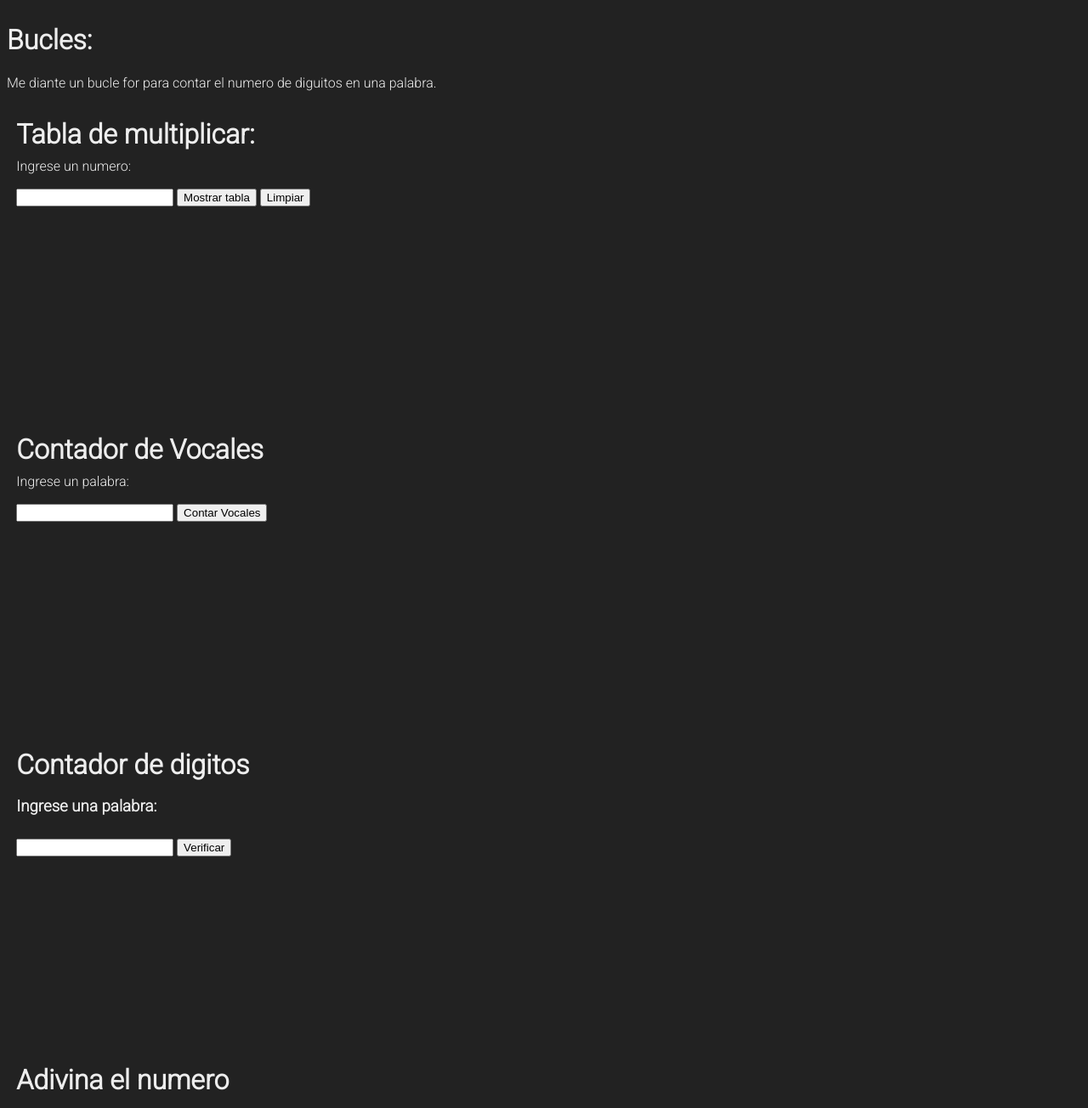
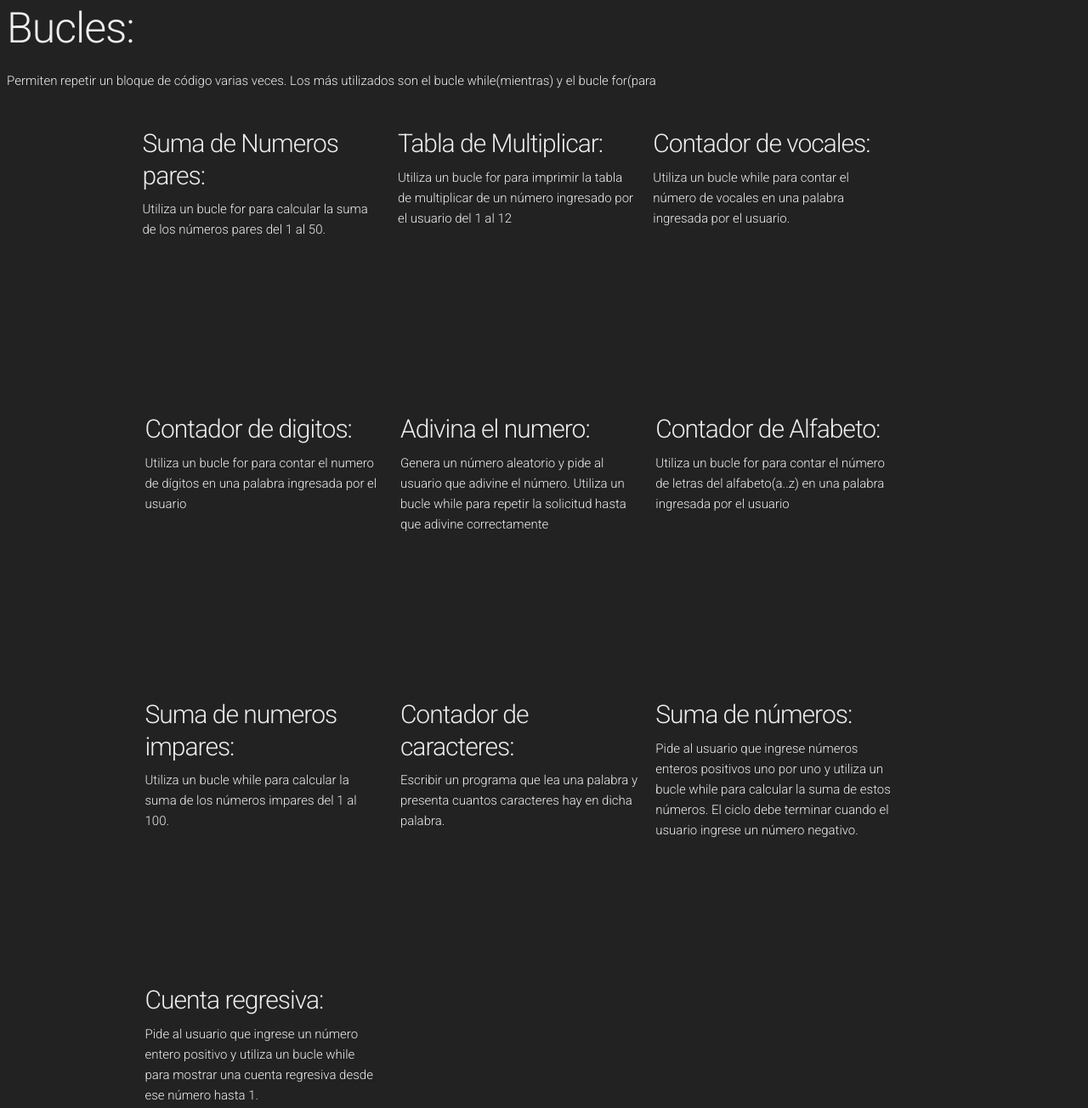
Before and after one commit to matias101-blip/Tarea2-Algortimos9, a website: page templates/Bucles.html in a window 1280 px wide. Shown: the part 73-1377 px from the top of the page at 85% size. Drawn offline with nearby package versions, Linux system fonts and the light colour scheme; some packages are replaced by stand-ins of ours; a script that the page names is missing.

Commit message:
bucles listo

```diff
--- a/styles/index.css
+++ b/styles/index.css
@@ -41,6 +41,27 @@ a {
   padding: 0.5em;
 }
 
+.sub-contenedores:hover{
+  border-radius: 5px;
+  border: 2px solid blue;
+}
+
+/*Animacion*/
+@keyframes BodersSolid{
+  25%{
+    border-top:rgba(18, 133, 176, 0.64);
+  }
+  50%{
+    border-left:rgba(18, 133, 176, 0.64);
+  }
+  75%{
+    border-right: rgba(18, 133, 176, 0.64);
+  }
+  100%{
+    border-bottom:rgba(18, 133, 176, 0.64);
+  }
+}
+
 .sub-contenedores h2{
   font-size: 2em;
 }
--- a/templates/Bucles.html
+++ b/templates/Bucles.html
@@ -11,6 +11,7 @@
   <link rel="preconnect" href="https://fonts.googleapis.com">
   <link rel="preconnect" href="https://fonts.gstatic.com" crossorigin>
   <link href="https://fonts.googleapis.com/css2?family=Roboto:wght@300&display=swap" rel="stylesheet">
+  <link rel="stylesheet" href="../../styles/skeleton.css">
   <link rel="stylesheet" href="../styles/index.css">
 
   <title>Arreglo</title>
@@ -23,43 +24,67 @@
       <p><a href="../index.html">Inicio</a></p>
     </nav>
 
-    <div class="head">
+    <div class="hero left">
       <h1>Bucles:</h1>
-      <p>Me diante un bucle for para contar el numero de diguitos en una palabra.</p>
+    </div>
+    <div class="top">
+      <p>Permiten repetir un bloque de código varias veces. Los más utilizados son el bucle
+        while(mientras) y el bucle for(para</p>
     </div>
   </header>
-  <div class="contenedor">
-    <div class="sub-contenedores">
-      <h2>Tabla de multiplicar:</h2>
-      <p>Ingrese un numero: </p>
-      <input type="number" name="numero" id="numero_mul">
-      <button onclick="TablaDeMultiplicar()"  type="button" name="button">Mostrar tabla</button>
-      <button onclick="Clear()" type="button" name="button">Limpiar</button>
-      <ul id="tabla"></ul>
+  <div class="container">
+    <div class="row">
+      <div data-value="" class="four columns sub-contenedores ExprecionesMath top-hero">
+        <h2>Suma de Numeros pares:</h2>
+        <p>Utiliza un bucle for para calcular la suma de los
+          números pares del 1 al 50.</p>
       </div>
-    <div class="sub-contenedores">
-      <h2>Contador de Vocales</h2>
-      <p>Ingrese un palabra:</p>
-      <input id="vocales" type="text" name="" value="">
-      <button onclick="contarVocales()" type="button" name="button">Contar Vocales</button>
+      <div data-value="" class="four columns sub-contenedores ExprecionesMath top-hero">
+        <h2>Tabla de Multiplicar:</h2>
+        <p>Utiliza un bucle for para imprimir la tabla de multiplicar de
+          un número ingresado por el usuario del 1 al 12</p>
       </div>
-    <div class="sub-contenedores">
-      <h2>Contador de digitos</h2>
-      <h3>Ingrese una palabra:</h3>
-      <input id="text" type="text" name="" value="">
-      <button onclick="ContadorDeDigitos()" type="button" name="button">Verificar</button>
+      <div data-value="" class="four columns sub-contenedores ExprecionesMath top-hero">
+        <h2>Contador de vocales:</h2>
+        <p>Utiliza un bucle while para contar el número de vocales en una
+          palabra ingresada por el usuario.</p>
       </div>
-    <div class="sub-contenedores">
-      <h2>Adivina el numero</h2>
-      <h3>Ingrese un numero:</h3>
-      <input id="numero" type="number">
-      <button onclick="Adivinar()" type="button" name="button">Verificar</button>
+      <div data-value="" class="four columns sub-contenedores ExprecionesMath top">
+        <h2>Contador de digitos:</h2>
+        <p>Utiliza un bucle for para contar el numero de dígitos en
+          una palabra ingresada por el usuario</p>
       </div>
-    <div class="sub-contenedores">
-      <h2>Contador de Alfabeto</h2>
-      <p>Ingrese un palabra:</p>
-      <input id="abc" type="text" name="" value="">
-      <button onclick="contarAlfabeto()" type="button" name="button">Contar Vocales</button>
+      <div data-value="" class="four columns sub-contenedores ExprecionesMath top">
+        <h2>Adivina el numero:</h2>
+        <p>Genera un número aleatorio y pide al usuario que adivine el
+          número. Utiliza un bucle while para repetir la solicitud hasta que adivine
+          correctamente</p>
+      </div>
+      <div data-value="" class="four columns sub-contenedores ExprecionesMath top">
+        <h2>Contador de Alfabeto:</h2>
+        <p>Utiliza un bucle for para contar el número de letras del
+          alfabeto(a..z) en una palabra ingresada por el usuario</p>
+      </div>
+      <div data-value="" class="four columns sub-contenedores ExprecionesMath bottom">
+        <h2>Suma de numeros impares:</h2>
+        <p>Utiliza un bucle while para calcular la suma de los
+          números impares del 1 al 100.</p>
+      </div>
+      <div data-value="" class="four columns sub-contenedores ExprecionesMath bottom">
+        <h2>Contador de caracteres:</h2>
+        <p>Escribir un programa que lea una palabra y presenta
+          cuantos caracteres hay en dicha palabra.</p>
+      </div>
+      <div data-value="" class="four columns sub-contenedores ExprecionesMath bottom">
+        <h2>Suma de números:</h2>
+        <p>Pide al usuario que ingrese números enteros positivos uno
+          por uno y utiliza un bucle while para calcular la suma de estos números. El ciclo
+          debe terminar cuando el usuario ingrese un número negativo.</p>
+      </div>
+      <div data-value="" class="four columns sub-contenedores ExprecionesMath top">
+        <h2>Cuenta regresiva:</h2>
+        <p>Pide al usuario que ingrese un número entero positivo y utiliza
+          un bucle while para mostrar una cuenta regresiva desde ese número hasta 1.</p>
       </div>
     </div>
 
@@ -67,6 +92,8 @@
       <p>Derechos reservados.</p>
     </footer>
 
+    <script src="https://unpkg.com/scrollreveal"></script>
+    <script src="../script/scroll.js" charset="utf-8"></script>
     <script src="https://cdn.jsdelivr.net/npm/sweetalert2@11"></script>
     <script src="../script/Mensajes.js" charset="utf-8"></script>
     <script src="../script/Contador_de_diguitos.js" charset="utf-8"></script>
```
Lines whose indentation alone changed are shown as unchanged.
